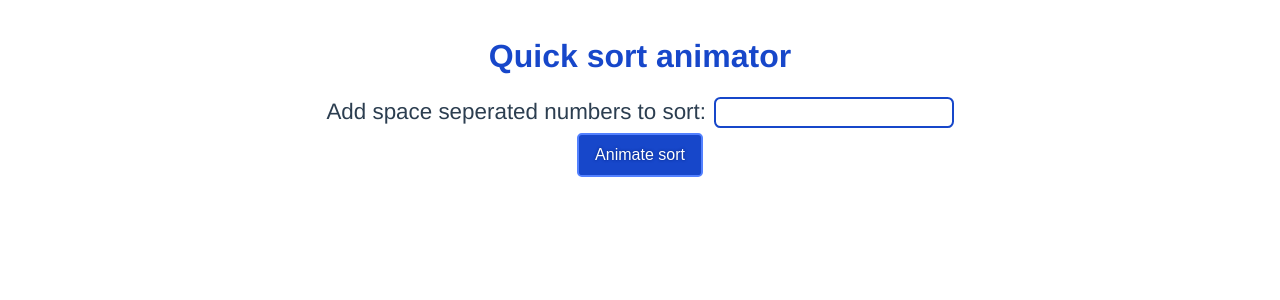
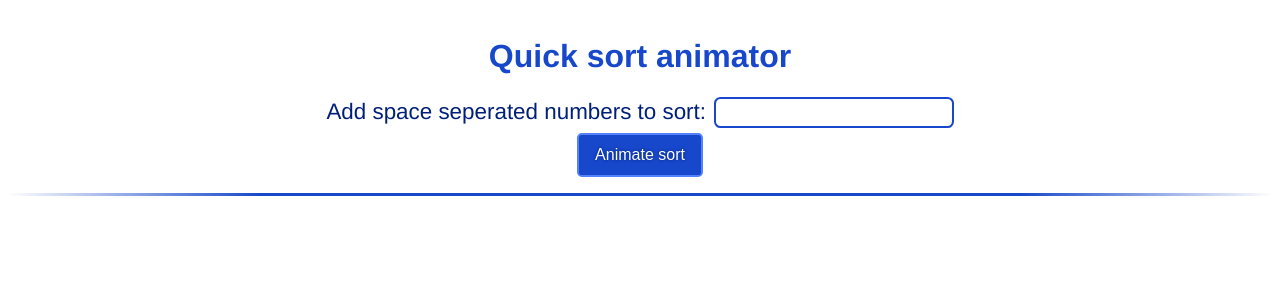
Before and after one commit to atlowChemi/quickSort, a Vue app: page / in a window 1280 px wide. Shown: the top 300 px of the page. Built offline with nearby package versions, Linux system fonts and the light colour scheme.

Commit message:
Improve component exports, Add hr

```diff
--- a/src/App.vue
+++ b/src/App.vue
@@ -1,15 +1,15 @@
 <template>
     <AppTitle title="Quick sort animator" />
     <InsertArray @new-array="recievedNewArray($event)" />
+    <MyHr />
 </template>
 
 <script lang="ts">
 import { defineComponent } from "vue";
-import AppTitle from "./components/AppTitle.vue";
-import InsertArray from "./components/InsertArray.vue";
+import { AppTitle, InsertArray, MyHr } from "./components";
 
 const component = defineComponent({
-    components: { AppTitle, InsertArray },
+    components: { AppTitle, InsertArray, MyHr },
     setup() {
         function recievedNewArray(e: number[]) {
             console.log(e);
@@ -27,7 +27,7 @@ export default component;
 }
 #app {
     font-family: Avenir, Helvetica, Arial, sans-serif;
-    color: #2c3e50;
+    color: $mainDark;
     margin-top: 2.4rem;
 }
 </style>
--- /dev/null
+++ b/src/components/index.ts
@@ -0,0 +1,3 @@
+export { default as AppTitle } from "./AppTitle.vue";
+export { default as InsertArray } from "./InsertArray.vue";
+export { default as MyHr } from "./MyHr.vue";
```
